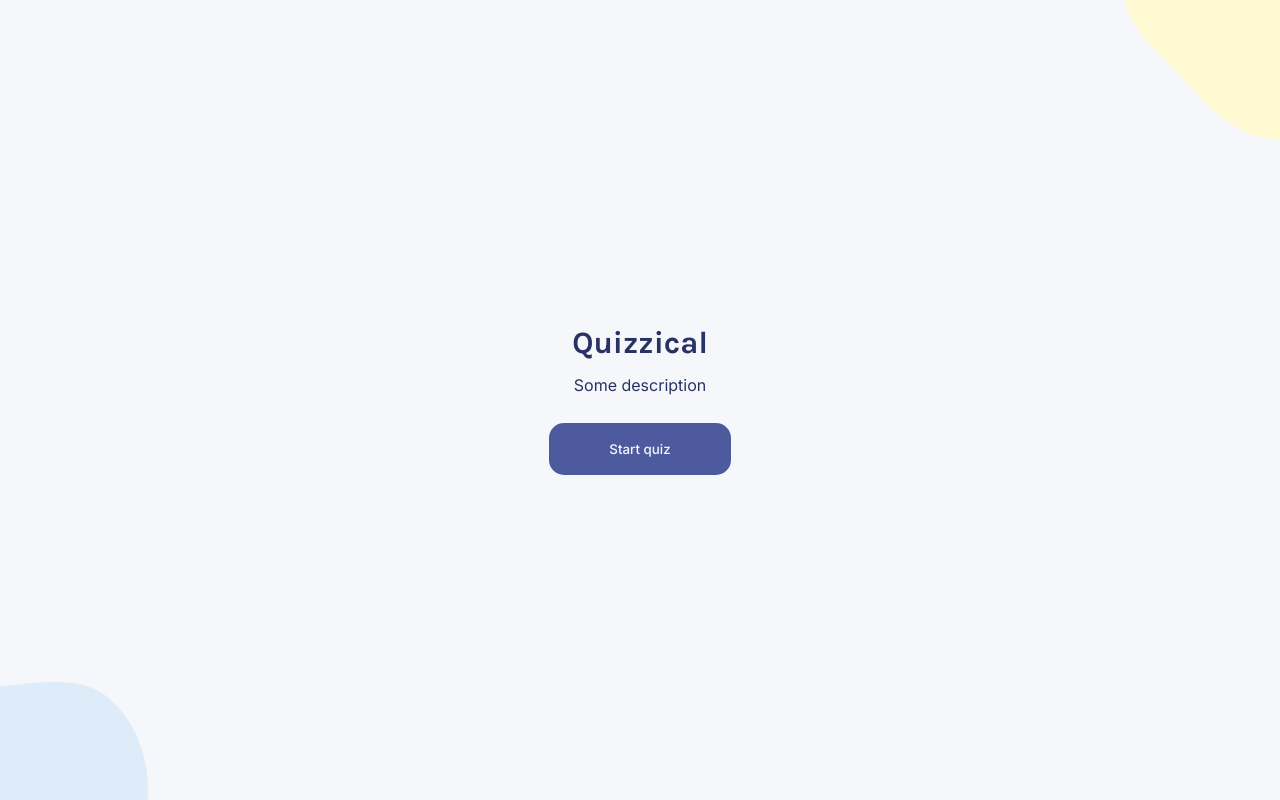
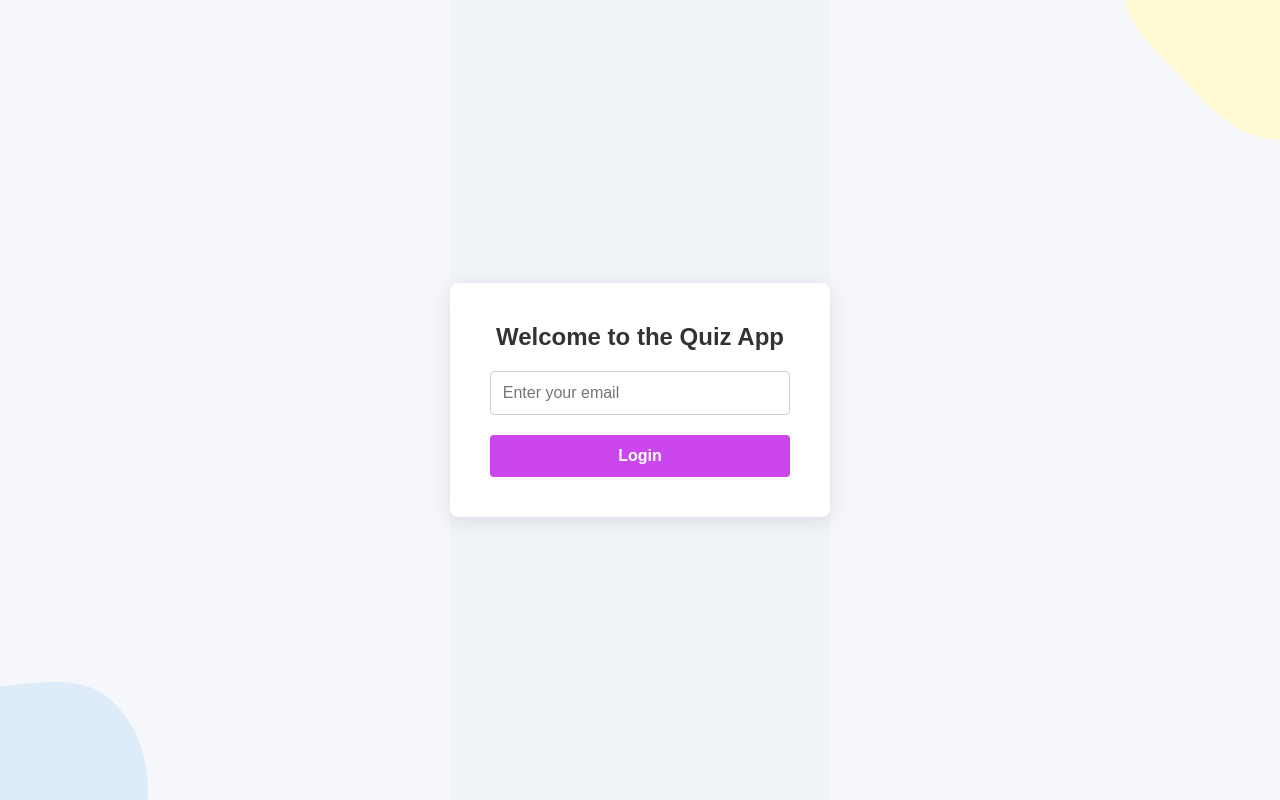
Before and after one commit to Sahitya-8105/Quiz-Application, a React (Vite) app: page / in a window 1280 px wide. Built offline with nearby package versions, Linux system fonts and the light colour scheme.

Commit message:
Committing changes before pull

```diff
--- a/src/App.jsx
+++ b/src/App.jsx
@@ -7,15 +7,18 @@ import blueBlob from "./assets/images/blobs-blue.png";
 // components
 import OpenScreen from "./components/OpenScreen";
 import Questions from "./components/Questions";
+import LoginPage from "./components/loginpage";
 
 function App() {
-  // show questions screen
+  const [isLoggedIn, setIsLoggedIn] = React.useState(false);
   const [showQuestions, setShowQuestions] = React.useState(false);
 
   return (
     <div>
       <img src={yellowBlob} className="blobs-yellow" />
-      {showQuestions ? (
+      {!isLoggedIn ? (
+        <LoginPage setIsLoggedIn={setIsLoggedIn} />
+      ) : showQuestions ? (
         <Questions />
       ) : (
         <OpenScreen setShowQuestions={setShowQuestions} />
--- a/src/components/OpenScreen.jsx
+++ b/src/components/OpenScreen.jsx
@@ -2,7 +2,7 @@ function OpenScreen(props) {
   return (
     <div className="open-screen-content">
       <h1 className="header">Quizzical</h1>
-      <p className="description">Some description</p>
+      <p className="description">Click on start quiz to start the quiz</p>
       {/* on click: show questions screen */}
       <button
         className="start-btn"
--- /dev/null
+++ b/src/components/loginpage.css
@@ -0,0 +1,68 @@
+/* src/components/LoginPage.css */
+body {
+    font-family: "Poppins", sans-serif;
+    margin: 0;
+    background-color: #f0f4f8;
+    display: flex;
+    justify-content: center;
+    align-items: center;
+    height: 100vh;
+  }
+
+  .login-page {
+    display: flex;
+    justify-content: center;
+    align-items: center;
+    height: 100vh;
+    background-color: #f0f4f8;
+  }
+
+  .login-container {
+    background-color: white;
+    border-radius: 8px;
+    box-shadow: 0 4px 20px rgba(0, 0, 0, 0.1);
+    padding: 40px;
+    width: 100%;
+    max-width: 400px;
+    text-align: center;
+  }
+
+  .login-title {
+    font-size: 24px;
+    font-weight: 600;
+    color: #333;
+    margin-bottom: 20px;
+  }
+
+  .login-input {
+    width: 100%;
+    padding: 12px;
+    margin-bottom: 20px;
+    border: 1px solid #ccc;
+    border-radius: 4px;
+    font-size: 16px;
+  }
+
+  .login-input:focus {
+    outline: none;
+    border-color: #cb46ed;
+    box-shadow: 0 0 5px rgba(176, 51, 214, 0.5);
+  }
+
+
+  .login-button {
+    width: 100%;
+    padding: 12px;
+    background-color: #cb46ed;
+    border: none;
+    border-radius: 4px;
+    color: white;
+    font-size: 16px;
+    font-weight: 600;
+    cursor: pointer;
+    transition: background-color 0.3s ease;
+  }
+
+  .login-button:hover {
+    background-color: #cb46ed;
+  }
--- /dev/null
+++ b/src/components/loginpage.jsx
@@ -0,0 +1,37 @@
+// src/components/LoginPage.jsx
+import React, { useState } from "react";
+import "./LoginPage.css"; // Import the CSS file for styling
+
+function LoginPage({ setIsLoggedIn }) {
+  const [email, setEmail] = useState("");
+
+  const handleLogin = () => {
+    // Basic email validation pattern
+    const emailPattern = /^[^\s@]+@[^\s@]+\.[^\s@]+$/;
+    if (emailPattern.test(email)) {
+      setIsLoggedIn(true); // Proceed if the email is valid
+    } else {
+      window.alert("Please enter a valid email address."); // Show an alert if the email is invalid
+    }
+  };
+
+  return (
+    <div className="login-page">
+      <div className="login-container">
+        <h1 className="login-title">Welcome to the Quiz App</h1>
+        <input
+          type="email"
+          className="login-input"
+          placeholder="Enter your email"
+          value={email}
+          onChange={(e) => setEmail(e.target.value)}
+        />
+        <button className="login-button" onClick={handleLogin}>
+          Login
+        </button>
+      </div>
+    </div>
+  );
+}
+
+export default LoginPage;
```
Also changed, not shown: 2 other files (tests, documents, lock files or other folders).
